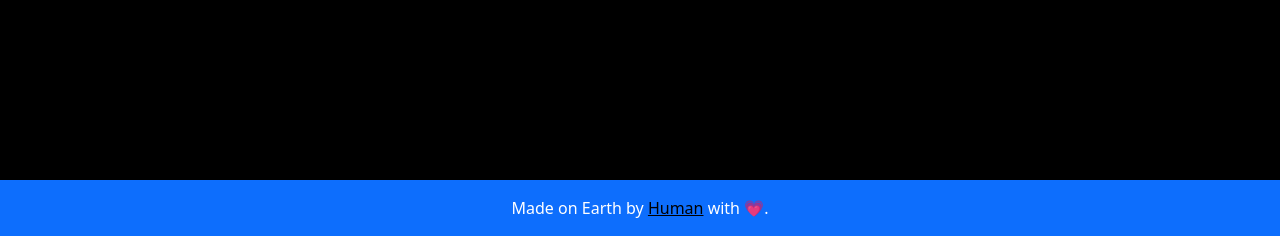
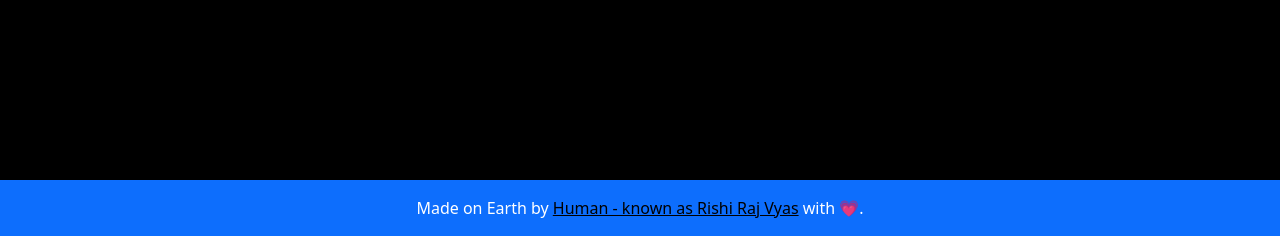
Before and after one commit to rishivyas1969/Location-Plotter, a Flask app: page / in a window 1280 px wide. Shown: the part 564-800 px from the top of the page. Run offline with Flask 2, Linux system fonts and the light colour scheme.

Commit message:
Update index.html

```diff
--- a/templates/index.html
+++ b/templates/index.html
@@ -54,7 +54,7 @@
 
         <!-- Copyright -->
         <div class="footer-copyright text-center text-white py-3">Made on Earth by
-            <a class="text-black" href="https://rishi1969.herokuapp.com/"> Human</a> with 💗.
+            <a class="text-black" href="https://rishi1969.herokuapp.com/"> Human - known as Rishi Raj Vyas</a> with 💗.
         </div>
         <!-- Copyright -->
 
```
